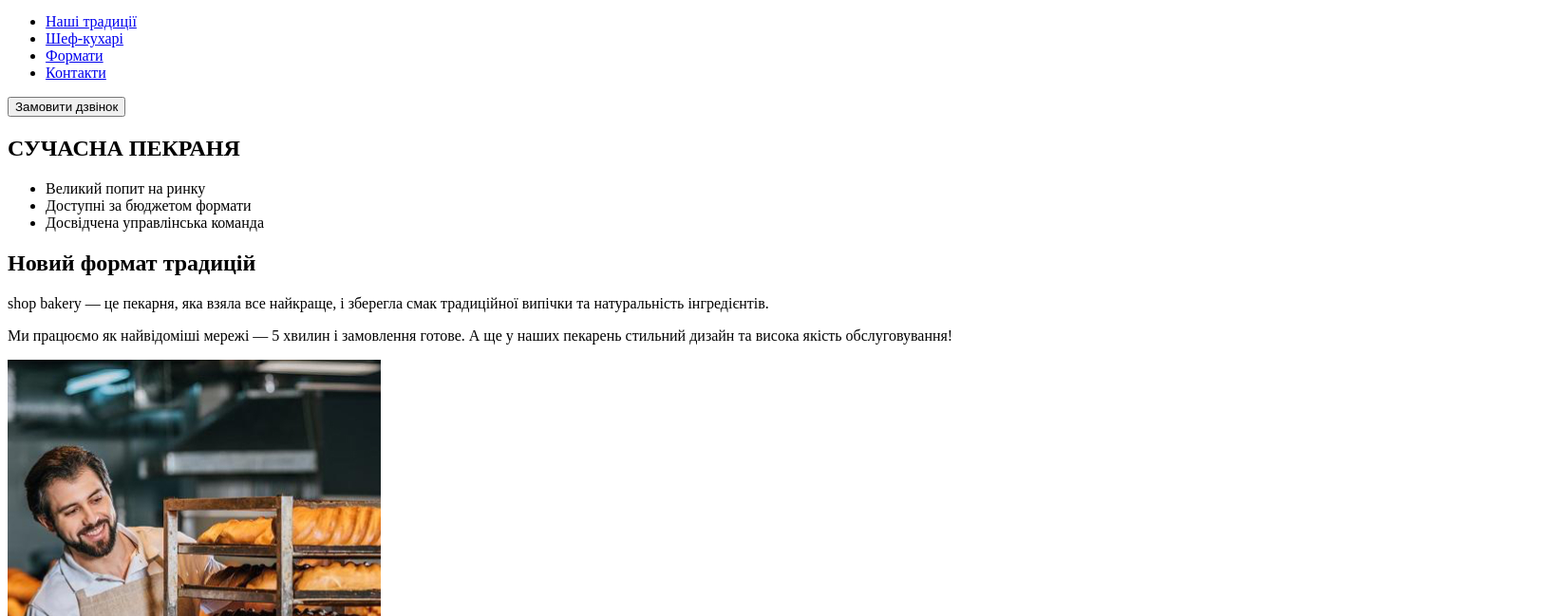
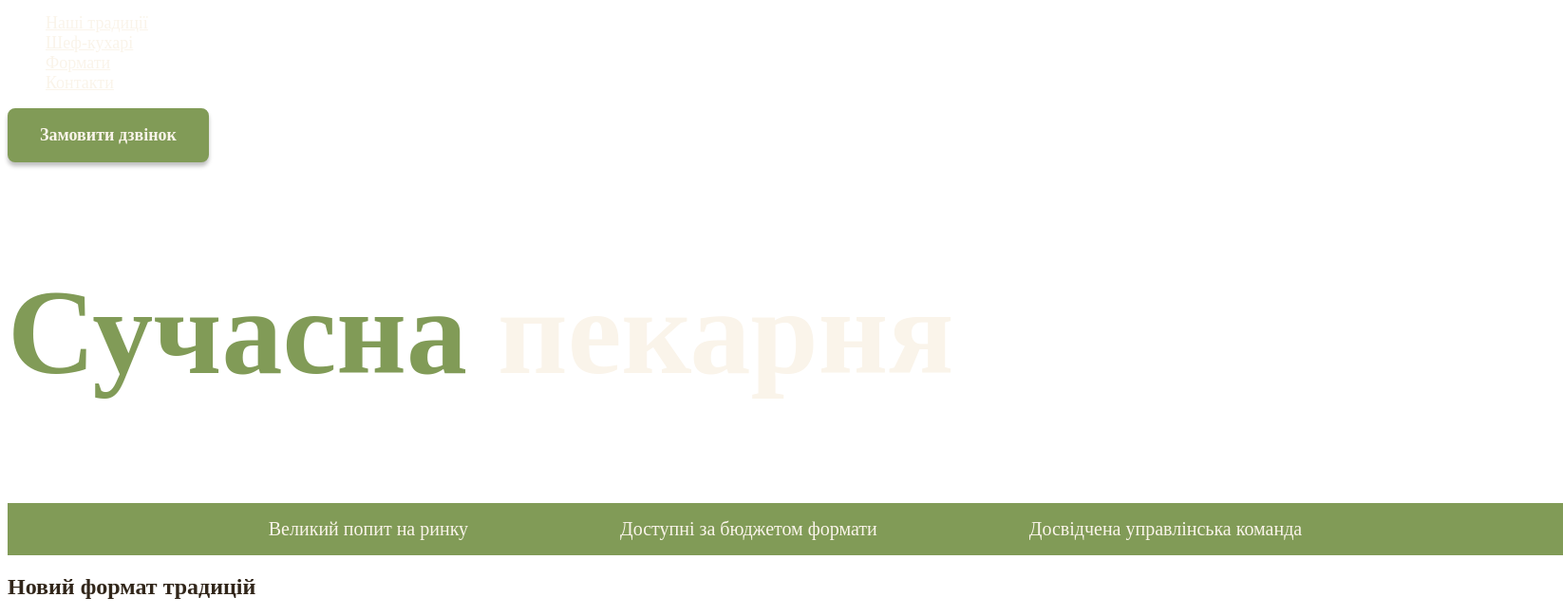
Before and after one commit to WhiteTrashUA/GenSpace, a plain HTML site: page index.html in a window 1280 px wide. Shown: the part 60-709 px from the top of the page at 95% size, 1646 px wide, since content can reach past the window. Drawn offline with Linux system fonts and the light colour scheme.

Commit message:
Add styles.css and css variables

```diff
--- /dev/null
+++ b/css/styles.css
@@ -0,0 +1,91 @@
+:root {
+  --color-primary-dark: #31261a;
+  --color-primary-light: #faf4ea;
+  --color-brand-light: #819b57;
+  --color-brand-dark: #465929;
+}
+/* base */
+body {
+  color: var(--color-primary-dark);
+}
+
+ul {
+  list-style-type: none;
+}
+
+.button {
+  display: flex;
+  padding: 16px 32px;
+  align-items: flex-start;
+  gap: 10px;
+  border-radius: 8px;
+  border: 2px solid var(--color-brand-light);
+  color: var(--color-primary-light);
+  font-family: Poppins;
+  font-size: 18px;
+  font-style: normal;
+  font-weight: 600;
+  line-height: normal;
+  background: var(--color-brand-light);
+  box-shadow: 0px 4px 4px 0px rgba(0, 0, 0, 0.25);
+}
+
+.button:hover {
+  color: var(--color-brand-dark);
+  background-color: transparent;
+}
+
+.link {
+  color: var(--color-primary-light);
+  text-align: center;
+  font-family: Poppins;
+  font-size: 18px;
+  font-style: normal;
+  font-weight: 400;
+  line-height: normal;
+}
+
+.link:hover {
+  color: var(--color-brand-light);
+  text-align: center;
+  font-family: Poppins;
+  font-size: 18px;
+  font-style: normal;
+  font-weight: 600;
+  line-height: normal;
+}
+
+.hero-title {
+  color: #faf4ea;
+  font-family: Poppins;
+  font-size: 128px;
+  font-style: normal;
+  font-weight: 900;
+  line-height: normal;
+}
+
+.hero-title .accent {
+  color: var(--color-brand-light);
+  text-align: center;
+}
+
+.advantages-list {
+  background-color: var(--color-brand-light);
+  display: flex;
+  width: 1440px;
+  padding: 16px 99px;
+  backdrop-filter: blur(2px);
+  color: #faf4ea;
+  font-family: Poppins;
+  font-size: 20px;
+  font-style: normal;
+  font-weight: 300;
+  line-height: normal;
+  justify-content: center;
+  align-items: flex-start;
+  gap: 160px;
+  flex-direction: row;
+}
+.section-title .accent {
+  color: var(--color-brand-dark);
+}
--- a/index.html
+++ b/index.html
@@ -4,6 +4,7 @@
 <head>
   <meta charset="UTF-8" />
   <meta name="viewport" content="width=device-width, initial-scale=1.0" />
+  <link rel="stylesheet" href="./css/styles.css">
   <title>СУЧАСНА ПЕКРАНЯ</title>
 </head>
 
@@ -14,25 +15,25 @@
         <img src="./images/logo.svg" alt="Логотип сучасної пекарні">
       </a>
       <ul>
-        <li><a href="#traditions-section">Наші традиції</a></li>
-        <li><a href="#chefs-section">Шеф-кухарі</a></li>
-        <li><a href="#formats-section">Формати</a></li>
-        <li><a href="#contacts-section">Контакти</a></li>
+        <li><a class="link" href="#traditions-section">Наші традиції</a></li>
+        <li><a class="link" href="#chefs-section">Шеф-кухарі</a></li>
+        <li><a class="link" href="#formats-section">Формати</a></li>
+        <li><a class="link" href="#contacts-section">Контакти</a></li>
       </ul>
     </nav>
-    <button type="button">Замовити дзвінок</button>
+    <button class="button" type="button">Замовити дзвінок</button>
   </header>
   <main>
     <section>
-      <h1>СУЧАСНА ПЕКРАНЯ</h1>
+      <h1 class="hero-title"><span class="accent">Сучасна</span> пекарня</h1>
     </section>
     <section id="traditions-section">
-      <ul>
+      <ul class="advantages-list">
         <li>Великий попит на ринку</li>
         <li>Доступні за бюджетом формати</li>
         <li>Досвідчена управлінська команда</li>
       </ul>
-      <h2>Новий формат традицій</h2>
+      <h2 class="section-title">Новий формат традицій</h2>
       <p>
         <span>shop bakery</span> — це пекарня, яка взяла все найкраще, і
         зберегла смак традиційної випічки та натуральність інгредієнтів.
@@ -45,7 +46,7 @@
       <img src="./images/baker-man.jpg" alt="Чоловік пекар дивиться на батони з посмішкою">
     </section>
     <section id="chefs-section">
-      <h2>Наші найкращі шеф -кухарі</h2>
+      <h2 class="section-title">Наші найкращі <span class="accent">шеф-кухарі</span></h2>
       <ul>
         <li>
           <article>
@@ -70,7 +71,7 @@
       </ul>
     </section>
     <section id="formats-section">
-      <h2>Формати</h2>
+      <h2 class="section-title">Формати</h2>
       <ul>
         <li>
           <article>
@@ -90,7 +91,7 @@
       </ul>
     </section>
     <section id="contacts-section">
-      <h2>Приєднуйся до мережі пекарень</h2>
+      <h2 class="section-title">Приєднуйся до мережі пекарень</h2>
       <iframe
         src="https://www.google.com/maps/embed?pb=!1m18!1m12!1m3!1d2540.1640531314047!2d30.491233500000003!3d50.4566697!2m3!1f0!2f0!3f0!3m2!1i1024!2i768!4f13.1!3m3!1m2!1s0x40d4ce637bfe1717%3A0x5370c2254ad1b952!2z0YPQuy4g0KHQtdGH0LXQstGL0YUg0KHRgtGA0LXQu9GM0YbQvtCyLCA1NCwg0JrQuNC10LIsIDAyMDAw!5e0!3m2!1sru!2sua!4v1702820804594!5m2!1sru!2sua"
         width="603" height="595" allowfullscreen="" loading="lazy" referrerpolicy="no-referrer-when-downgrade"></iframe>
```
